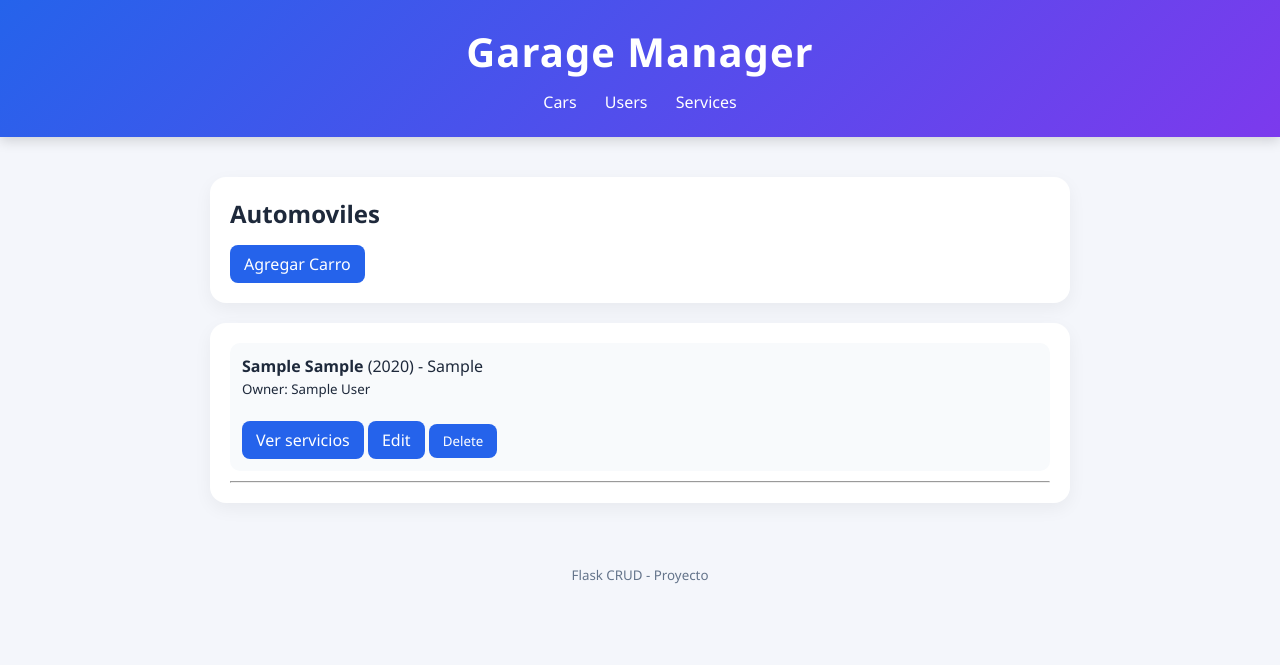
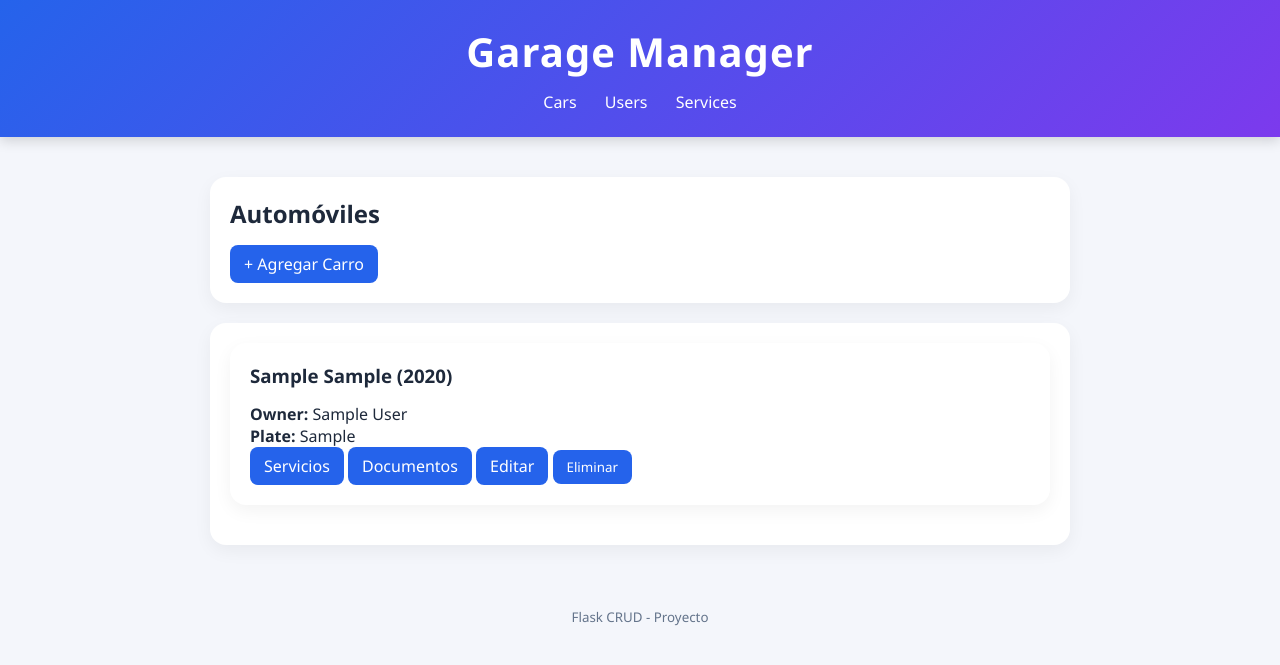
Before and after one commit to GoldenDiegos/garage-manager-flask, a Flask app: page /view/cars in a window 1280 px wide. Shown: the top 665 px of the page. Run offline with Flask 3, Linux system fonts and the light colour scheme; tables that the repository leaves empty hold one stand-in row (values such as "Sample post").

Commit message:
feat: integrate documents access button in car cards

```diff
--- a/templates/cars/cars.html
+++ b/templates/cars/cars.html
@@ -1,13 +1,14 @@
 {% extends "base.html" %}
 
 {% block content %}
+
 <header class="card">
-  <h2>Automoviles</h2>
-  <a class="btn btn-secondary" href="/view/cars/create">Agregar Carro</a>
+  <h2>Automóviles</h2>
+  <a class="btn btn-edit" href="/view/cars/create">+ Agregar Carro</a>
 </header>
 
 <section class="card" id="cars-container">
-  <p>Cargando carros...</p>
+  <p>Cargando autos...</p>
 </section>
 
 <script>
@@ -19,43 +20,63 @@ async function loadCars() {
 
   if (!cars.length) {
     container.innerHTML = `
-      <p><b>No cars found.</b></p>
-      <p>Create one first using <a href="/view/cars/create">Add Car</a>.</p>
+      <p><b>No hay autos registrados.</b></p>
+      <p>Agrega uno desde <a href="/view/cars/create">Agregar Carro</a>.</p>
     `;
     return;
   }
 
-  let html = "<ul>";
+  let html = "";
+
   cars.forEach(car => {
     html += `
-      <li>
-        <b>${car.brand} ${car.model}</b> (${car.year}) - ${car.plate || "No plate"}<br>
-        <small>Owner: ${car.user_name}</small><br><br>
+      <section class="card">
+        <header>
+          <h3>${car.brand} ${car.model} (${car.year})</h3>
+        </header>
+
+        <div class="car-info">
+          <p><strong>Owner:</strong> ${car.user_name}</p>
+          <p><strong>Plate:</strong> ${car.plate || "Sin placa"}</p>
+        </div>
 
         <div class="actions">
-          <a class="btn btn-secondary" href="/view/cars/${car.id}/services">Ver servicios</a>
-          <a class="btn btn-secondary" href="/view/cars/${car.id}/edit">Edit</a>
-          <button type="button" onclick="deleteCar(${car.id})">Delete</button>
+
+          <a class="btn btn-primary" href="/view/cars/${car.id}/services">
+            Servicios
+          </a>
+
+          <a class="btn btn-docs" href="/view/cars/${car.id}/documents">
+            Documentos
+          </a>
+
+          <a class="btn btn-edit" href="/view/cars/${car.id}/edit">
+            Editar
+          </a>
+
+          <button class="btn btn-danger" onclick="deleteCar(${car.id})">
+            Eliminar
+          </button>
+
         </div>
-      </li>
-      <hr>
+      </section>
     `;
   });
-  html += "</ul>";
 
   container.innerHTML = html;
 }
 
-async function deleteCar(carId) {
-  if (!confirm("Delete this car?")) return;
+async function deleteCar(id) {
+  if (!confirm("¿Seguro que deseas eliminar este carro?")) return;
 
-  const res = await fetch("/cars/" + carId, { method: "DELETE" });
+  const res = await fetch(`/cars/${id}`, { method: "DELETE" });
   const data = await res.json();
 
-  alert(data.message || data.error || "Done");
+  alert(data.message || data.error || "Listo");
   loadCars();
 }
 
 loadCars();
 </script>
+
 {% endblock %}
```
